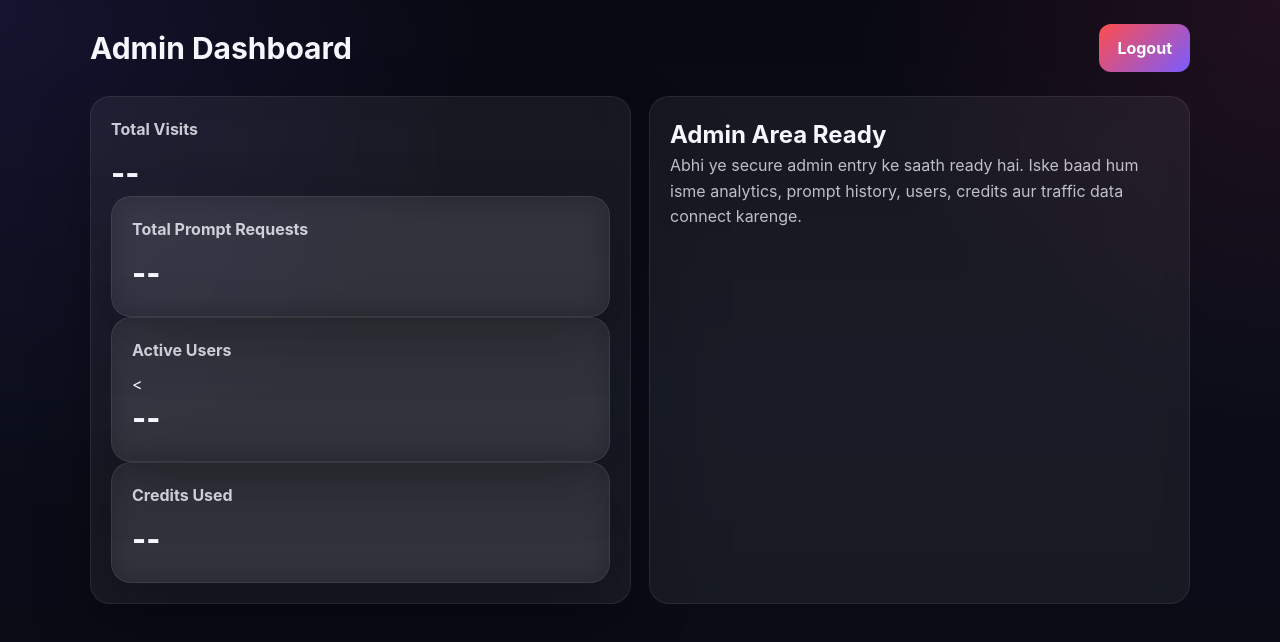
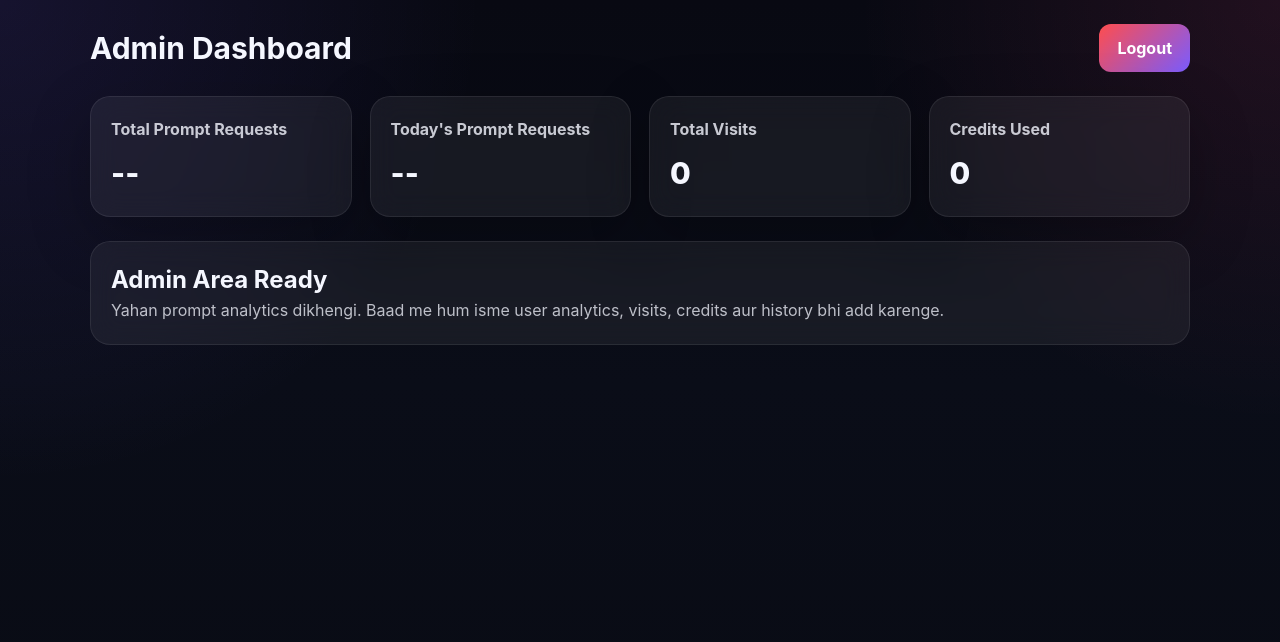
Before and after one commit to uvaiskhandev/Insta-AI-Guru, a website: page admin.html in a window 1280 px wide. Drawn offline with Linux system fonts and the light colour scheme.

Commit message:
Update admin.html

```diff
--- a/admin.html
+++ b/admin.html
@@ -48,12 +48,12 @@
     }
 
     .admin-card {
-      background: rgba(255,255,255,0.06);
-      border: 1px solid rgba(255,255,255,0.08);
+      background: rgba(255, 255, 255, 0.06);
+      border: 1px solid rgba(255, 255, 255, 0.08);
       border-radius: 20px;
       padding: 20px;
       backdrop-filter: blur(14px);
-      box-shadow: 0 20px 60px rgba(0,0,0,0.25);
+      box-shadow: 0 20px 60px rgba(0, 0, 0, 0.25);
     }
 
     .admin-card h3 {
@@ -68,8 +68,8 @@
     }
 
     .admin-box {
-      background: rgba(255,255,255,0.06);
-      border: 1px solid rgba(255,255,255,0.08);
+      background: rgba(255, 255, 255, 0.06);
+      border: 1px solid rgba(255, 255, 255, 0.08);
       border-radius: 20px;
       padding: 20px;
       backdrop-filter: blur(14px);
@@ -94,31 +94,30 @@
 
     <div class="admin-grid">
       <div class="admin-card">
-        <h3>Total Visits</h3>
+        <h3>Total Prompt Requests</h3>
         <div class="value" id="totalRequests">--</div>
-
+      </div>
 
       <div class="admin-card">
-        <h3>Total Prompt Requests</h3>
+        <h3>Today's Prompt Requests</h3>
         <div class="value" id="todayRequests">--</div>
       </div>
 
       <div class="admin-card">
-        <h3>Active Users</h3>
-        <<div class="value" id="todayRequests">--</div>
+        <h3>Total Visits</h3>
+        <div class="value" id="totalVisits">0</div>
       </div>
 
       <div class="admin-card">
         <h3>Credits Used</h3>
-        <div class="value" id="todayRequests">--</div>
+        <div class="value" id="creditsUsed">0</div>
       </div>
     </div>
 
     <div class="admin-box">
       <h2>Admin Area Ready</h2>
       <p class="admin-note">
-        Abhi ye secure admin entry ke saath ready hai. Iske baad hum isme analytics,
-        prompt history, users, credits aur traffic data connect karenge.
+        Yahan prompt analytics dikhengi. Baad me hum isme user analytics, visits, credits aur history bhi add karenge.
       </p>
     </div>
   </div>
```
